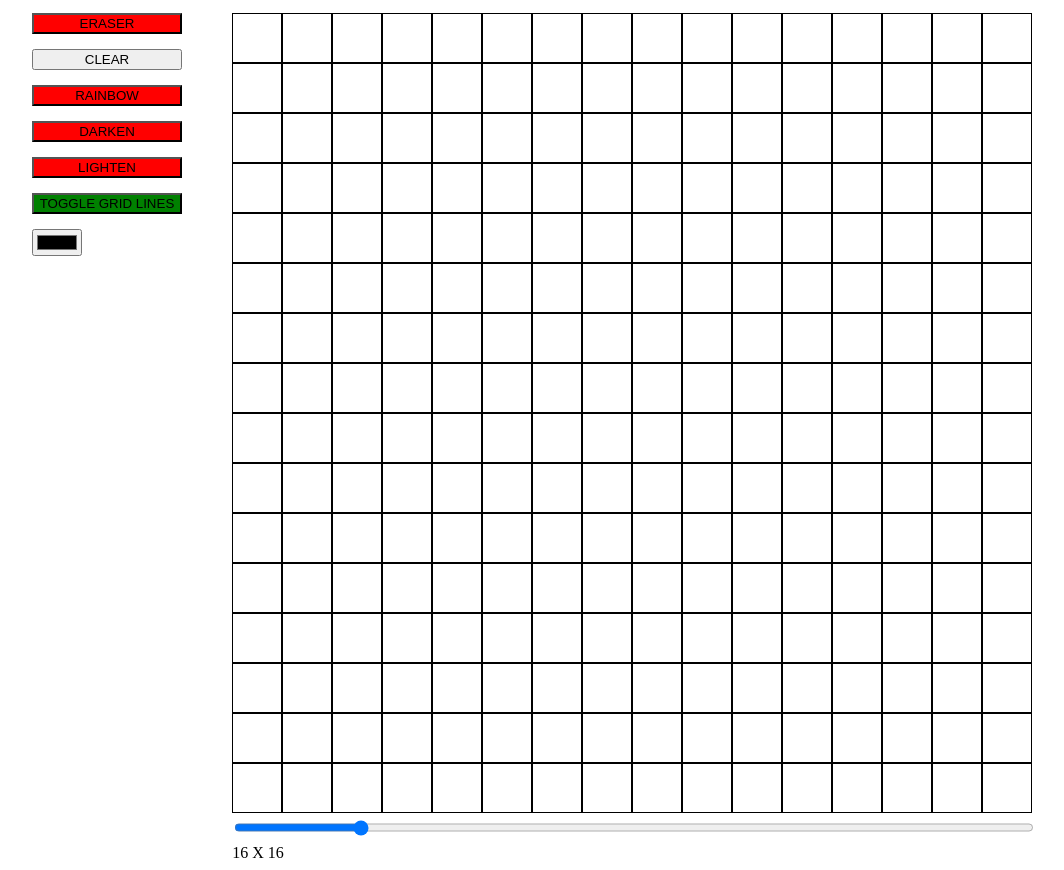
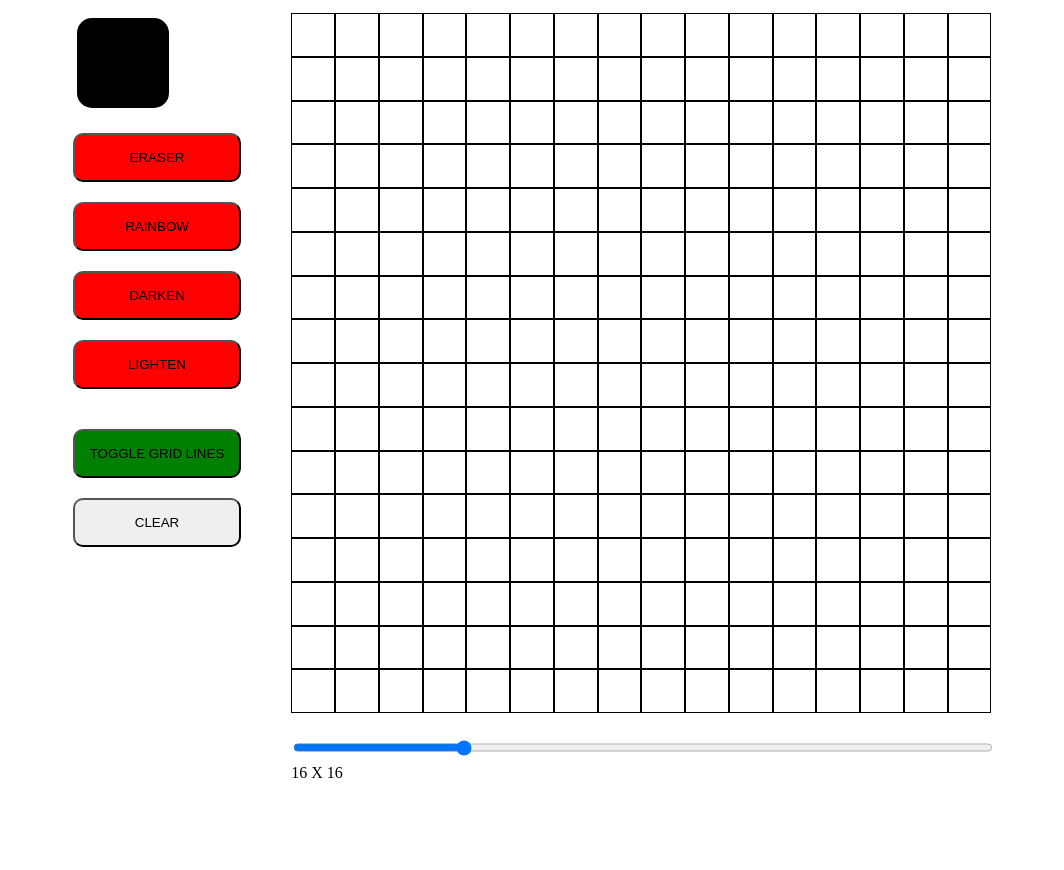
Before and after one commit to RithvikBona/odin-etch-a-sketch, a plain HTML site: page index.html in a window 1280 px wide. Shown: the part 76-946 px from the top of the page, without its empty margins (106-1170 px from the left). After the commit the page ends 866 px from the top, so only its background shows below. Drawn offline with Linux system fonts and the light colour scheme.

Commit message:
Add Basic Button Styling and Color Swatch

```diff
--- a/index.html
+++ b/index.html
@@ -17,18 +17,19 @@
         </div>
         <div id="centerModule">
             <div id="leftSide">
+                <input type="color" id="colorPicker">
                 <button class="eraserBtn">ERASER</button>
-                <button class="clearBtn">CLEAR</button>
                 <button class="rainbowBtn">RAINBOW</button>
                 <button class="darkenBtn">DARKEN</button>
                 <button class="lightenBtn">LIGHTEN</button>
+                <div></div>
                 <button class="toggleGrid btnPressed">TOGGLE GRID LINES</button>
-                <input type="color" id="colorPicker">
+                <button class="clearBtn">CLEAR</button>
             </div>
             <div id="rightSide">
                 <div id="pixelContainer"></div>
                 <div class="slideContainer">
-                    <input type="range" min="1" max="100" value="16" id="slider">
+                    <input type="range" min="1" max="64" value="16" id="slider">
                     <div class="sliderText">16 X 16</div>
                 </div>
             </div>
--- a/style.css
+++ b/style.css
@@ -1,7 +1,7 @@
 #pixelContainer {
     display: grid;
-    height: 800px;
-    width: 800px;
+    height: 700px;
+    width: 700px;
 }
 
 .pxl {
@@ -34,14 +34,14 @@
 /* The Box Size Slider Stuff */
 
 .slidecontainer {
-    width: 800px;
+    width: 700px;
     display: flex;
     flex-direction: column;
     align-items: center;
 }
 
 #slider {
-    width: 800px;
+    width: 700px;
     height: 25px;
 }
 
@@ -74,5 +74,35 @@
 #leftSide {
     display: flex;
     flex-direction: column;
-    gap: 15px;
+    gap: 20px;
 }
+
+#rightSide {
+    display:flex;
+    flex-direction: column;
+    gap: 20px;
+}
+
+button {
+    padding: 15px;
+    border-radius: 10px;
+}
+
+#colorPicker {
+    -webkit-appearance: none;
+    -moz-appearance: none;
+    appearance: none;
+    width: 100px;
+    height: 100px;
+    background-color: transparent;
+    border: none;
+    cursor: pointer;
+  }
+  #colorPicker::-webkit-color-swatch {
+    border-radius: 15px;
+    border: none;
+  }
+  #colorPicker::-moz-color-swatch {
+    border-radius: 15px;
+    border: none;
+  }
```
